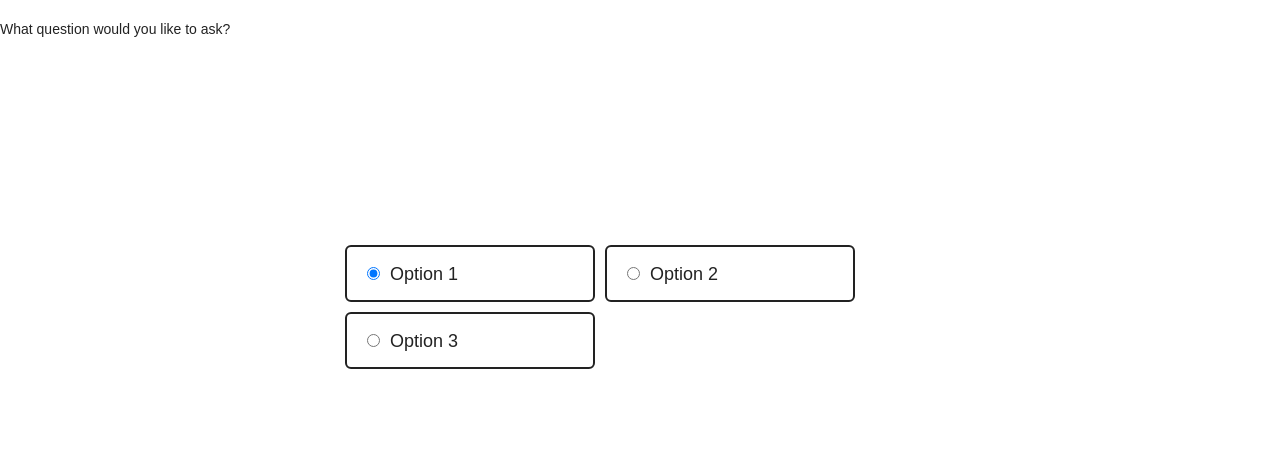
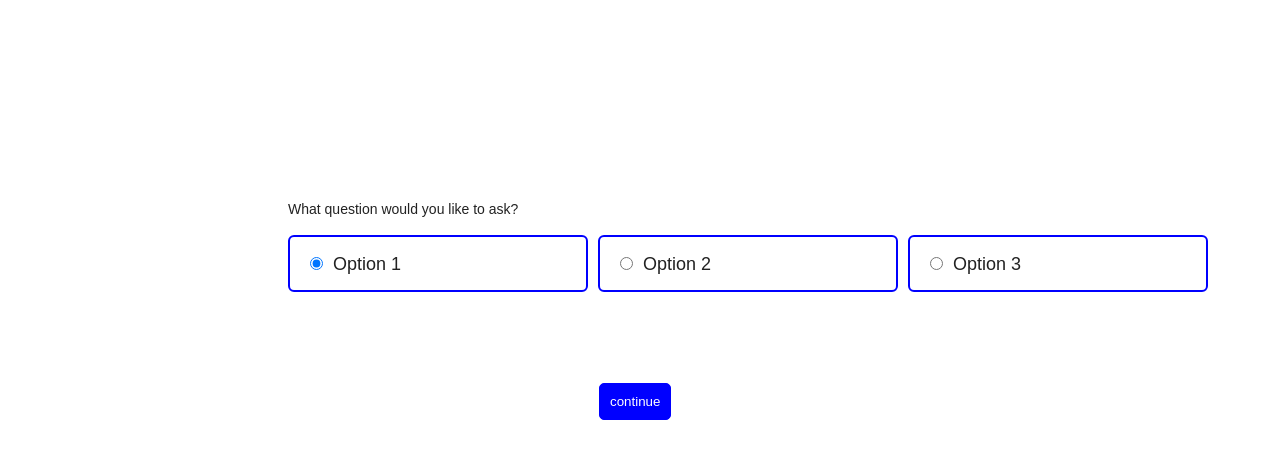
Before and after one commit to vinayssmnbr/navigation_design, a plain HTML site: page radio.html in a window 1280 px wide. Drawn offline with Linux system fonts and the light colour scheme.

Commit message:
modify radio

```diff
--- a/css/radio.css
+++ b/css/radio.css
@@ -12,128 +12,43 @@ body {
   line-height: 1.4;
 }
 
-.radio-item>label{
-    /* display: block; */
-    /* padding: 20px 60px; */
+.radio-item{
     background:white;
-    border:2px solid ;
+    border:2px solid blue;
     border-radius: 6px;
     cursor: pointer;
     font-size: 18px;
     font-weight: 400;
-    min-width:250px;
-    /* white-space: nowrap; */
-    /* position: relative; */
+    min-width:300px;
     margin:5px;
     float:left;
-
+    margin: 5px -178px 10px 188px;
+    padding:10px
+}
+.paragraph{
+    margin: 200px -178px 10px 188px;
 
 }
-.label{
-    margin:'20px';
-    padding:10px;
-    }
+
 [type=radio]{
     cursor: pointer;
     margin:10px;
   }
-  .radio1{
-    float:left;
-    margin:160px;
+  button{
+    margin: 153px 0px 0px -431px;
     padding: 10px;
-
-
-  }
-  .radio-item{
-    margin: 200px;
-
-
-  }
-  .paragraph{
-    margin-top: 20px;
+    background: blue;
+    color: white;
+    border-radius: 5px;
+    border:1px solid blue
+}
+  button:hover{
+    background:gray;
+    border:gray
   }
 
 
-
-
-
-
-
-
-
-
-
-
-
-
-
-
-
-
-
-
-
-
-
-
-
-
-
-
-/* .radio-section{
-    display: flex;
-    align-items: center;
-    justify-content: center;
-    height: 100vh;
-    border: 1px solid red;
-} */
-/* .radio-item [type="radio"]{
-    display: none;
-} */
-
-/* .radio-item + .radio-item{
-    margin-top: 15px;
-} */
-/* .radio-item label:after,
-.radio-item label:before{
-    content: "";
-    position: absolute;
-    border-radius: 50%;
-} */
-
-/* .radio-item label:after{
-    height: 20px;
-    width: 20px;
-    border:2px solid #524eee;
-    left: 20px;
-    top: calc(50% - 12px);
-} */
-/*
-[type=radio]:checked +label{
-    outline: 2px solid #f00;
-  } */
-
-
-/* .radio-item label:before{
-    background: #524eee;
-    height: 10px;
-    width: 10px;
-    left: 27px;
-    top: calc(50% - 5px);
-    transform: scale(5);
-    transition: .4s ease-in-out 0s;
-    opacity: 0;
-    visibility: hidden;
-} */
-/* .radio-item [type="radio"]:checked ~ label{
-    border-color: #524eee;
-} */
-/*
-.radio-item [type="radio"]:checked ~ label:before{
-    opacity: 1;
-    visibility: visible;
-    transform: scale(1);
-} */
-/* [type=radio]:checked{
-    outline:2px solid #f00;
-} */
+  .container{
+    margin: 200px;
+    margin-left:100px
+  }
--- a/radio.html
+++ b/radio.html
@@ -12,30 +12,22 @@
 
 <body>
 
+<div class="container">
     <p class="paragraph">What question would you like to ask?</p>
-   <div class="section">
-      <div class="radio1"></div>
-                <div class="radio-item">
+    <label class="radio-item">
+        <input class="radio" type="radio" name="test" value="small" checked>Option 1
+    </label>
+    <label class="radio-item">
+        <input class="radio" type="radio" name="test" value="big">Option 2
+    </label>
+    <label class="radio-item">
+        <input class="radio" type="radio" name="test" value="large">Option 3
+    </label>
 
-                    <label class="label">
-                        <input type="radio" name="test" value="small" checked >Option 1
-                    </label>
-                </div>
+    <button>continue</button>
 
-                <div class="radio-item">
-                    <label class="label">
-                        <input type="radio" name="test" value="big">Option 2
-                    </label>
-                </div>
-            </div>
 
-                <div class="radio-item">
-                    <label class="label">
-                        <input type="radio" name="test" value="large">Option 3
-                    </label>
-                </div>
-            </div>
-
+</div>
 
 
 </body>
```
Also changed, not shown: checkbox.html (added), css/checkbox.css (added).
